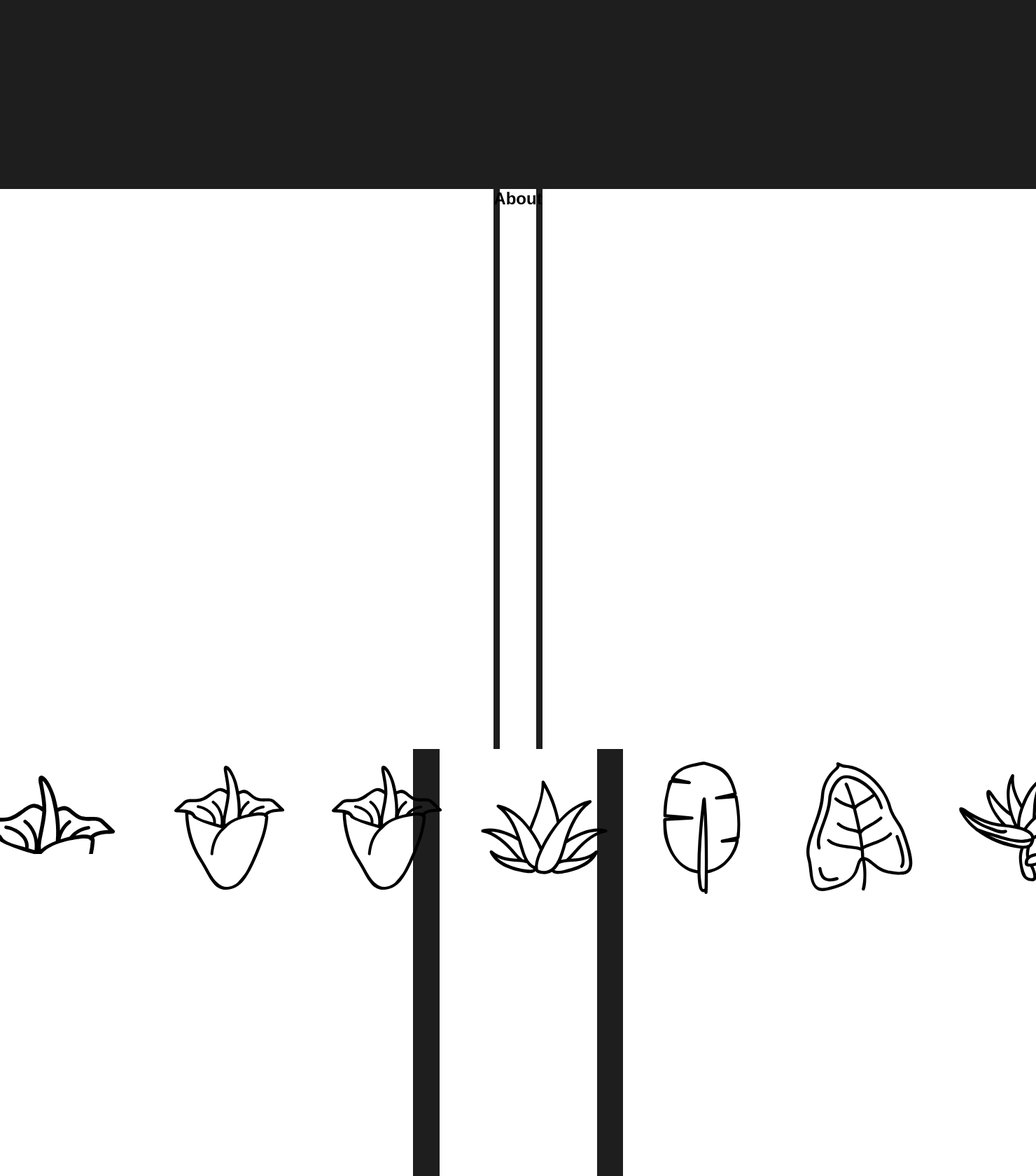
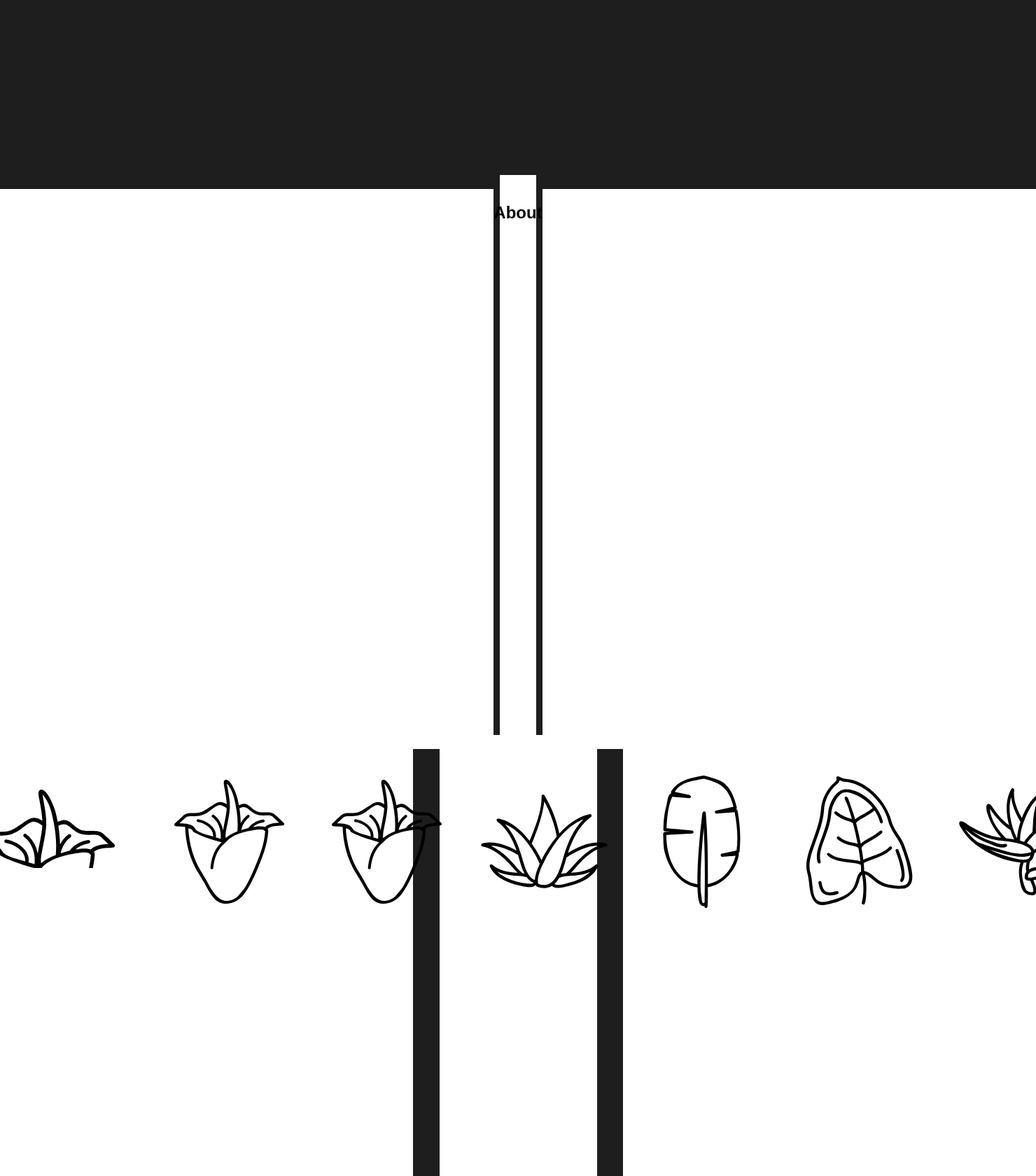
Before and after one commit to pollenators/pollen, a PHP site: page / in a window 1480 px wide; the page is wider, and only the part inside the window is pictured. Shown: the part 530-2210 px from the top of that part at 70% size. Run offline with PHP 8.4, Linux system fonts and the light colour scheme; some libraries are stand-ins or nearby versions.

Commit message:
[UPDATE] Add spacing between header and section start

```diff
--- a/style.css
+++ b/style.css
@@ -17,6 +17,7 @@ footer {
 	display: flex;
 	justify-content: center;
 	align-items: center;
+	padding: 5vh;
 	overflow: hidden;
 }
 h1 {
@@ -35,6 +36,7 @@ section {
 	display: flex;
 	justify-content: center;
 	align-items: flex-start;
+	padding-top: 5vh;
 	height: 100%;
 	width: 75%;
 }
```
